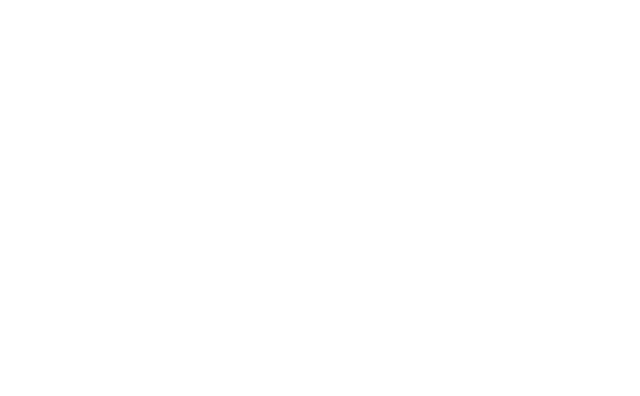
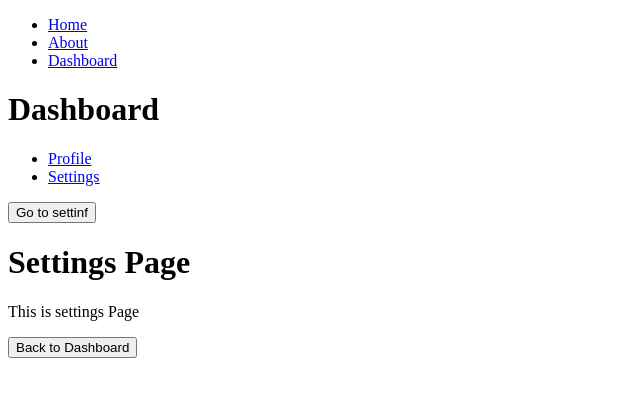
Before and after one commit to CHANDAN-su/reactApplication, a React (Vite) app: page /dashboard/settings in a window 1280 px wide. Before the commit this address had no page. Shown: the top 396 px of the page, without its empty margins (0-640 px from the left). Built offline with nearby package versions, Linux system fonts and the light colour scheme.

Commit message:
Relative Navigation
You can also navigate relative to the current location using navigate with relative paths.
1. "./next": Navigate to a subpath relative to the current path.
2. "../": Navigate up one level in the path.
3. Relative paths are calculated based on the current route context.

```diff
--- /dev/null
+++ b/Component/RecatRouterDom/Hooks/RelativeNavigation/About.jsx
@@ -0,0 +1,14 @@
+import React from 'react'
+
+function About() {
+  return (
+    <>
+        <div>
+            <h1>About Page</h1>
+            <p>This is About page</p>
+        </div>
+    </>
+  )
+}
+
+export default About
--- /dev/null
+++ b/Component/RecatRouterDom/Hooks/RelativeNavigation/Dashboard.jsx
@@ -0,0 +1,31 @@
+import React from 'react'
+import { Link, Outlet, useNavigate } from "react-router-dom";
+
+function Dashboard() {
+
+    const navigate = useNavigate();
+
+  return (
+    <>
+        <div>
+            <h1>Dashboard</h1>
+            <nav>
+                <ul>
+                    <li>
+                        <Link to="profile">Profile</Link>
+                    </li>
+                    <li>
+                        <Link to="settings">Settings</Link>
+                    </li>
+                </ul>
+            </nav>
+
+            <button onClick={() => navigate("settings")}>Go to settinf</button>
+
+            <Outlet/>
+        </div>
+    </>
+  )
+}
+
+export default Dashboard
--- /dev/null
+++ b/Component/RecatRouterDom/Hooks/RelativeNavigation/Home.jsx
@@ -0,0 +1,14 @@
+import React from 'react'
+
+function Home() {
+  return (
+    <>
+        <div>
+            <h1>Home Page</h1>
+            <p>This is home page</p>
+        </div>
+    </>
+  )
+}
+
+export default Home
--- /dev/null
+++ b/Component/RecatRouterDom/Hooks/RelativeNavigation/Profile.jsx
@@ -0,0 +1,14 @@
+import React from 'react'
+
+function Profile() {
+  return (
+    <>
+        <div>
+            <h1>Profile Page</h1>
+            <p>This is profile page</p>
+        </div>
+    </>
+  )
+}
+
+export default Profile
--- /dev/null
+++ b/Component/RecatRouterDom/Hooks/RelativeNavigation/RelativeNavigation.jsx
@@ -0,0 +1,38 @@
+import React from 'react'
+import { Routes, Route, Link } from "react-router-dom";
+import Home from "../RelativeNavigation/Home";
+import About from "../RelativeNavigation/About";
+import Dashboard from "../RelativeNavigation/Dashboard";
+import Profile from "../RelativeNavigation/Profile";
+import Settings from "../RelativeNavigation/Settings";
+
+function RelativeNavigation() {
+  return (
+    <>
+        <nav>
+            <ul>
+                <li>
+                    <Link to="/">Home</Link>
+                </li>
+                <li>
+                {/* navigate("./next"): This navigates to a path relative to the current URL. */}
+                    <Link to="./about">About</Link>
+                </li>
+                <li>
+                    <Link to="dashboard">Dashboard</Link>
+                </li>
+            </ul>
+        </nav>
+        <Routes>
+            <Route path='/' element={<Home/>}/>
+            <Route path='/about' element={<About/>}/>
+            <Route path='/dashboard/*' element={<Dashboard/>}>
+                <Route path='profile' element={<Profile/>} />
+                <Route path='settings' element={<Settings/>} />
+            </Route>
+        </Routes>
+    </>
+  )
+}
+
+export default RelativeNavigation
--- /dev/null
+++ b/Component/RecatRouterDom/Hooks/RelativeNavigation/Settings.jsx
@@ -0,0 +1,17 @@
+import React from 'react'
+import { useNavigate } from "react-router-dom";
+
+function Settings() {
+    const navigate = useNavigate();
+  return (
+    <>
+        <div>
+            <h1>Settings Page</h1>
+            <p>This is settings Page</p>
+            <button onClick={() => navigate("../")}>Back to Dashboard</button>
+        </div>
+    </>
+  )
+}
+
+export default Settings
--- a/src/App.jsx
+++ b/src/App.jsx
@@ -23,6 +23,7 @@
 import Outlet from "../Component/RecatRouterDom/Outlet/Outlet";
 import LinkAttribute from "../Component/RecatRouterDom/LinkAttribute";
 import UseNavigate from "../Component/RecatRouterDom/Hooks/UseNavigate";
+import RelativeNavigation from "../Component/RecatRouterDom/Hooks/RelativeNavigation/RelativeNavigation";
 import reactLogo from './assets/react.svg'
 import viteLogo from '/vite.svg'
 import './App.css'
@@ -110,7 +111,8 @@
       <BrowserRouter>
         {/* <Outlet/> */}
         {/* <LinkAttribute /> */}
-        <UseNavigate />
+        {/* <UseNavigate /> */}
+        <RelativeNavigation/>
       </BrowserRouter>
 
     </>
```
